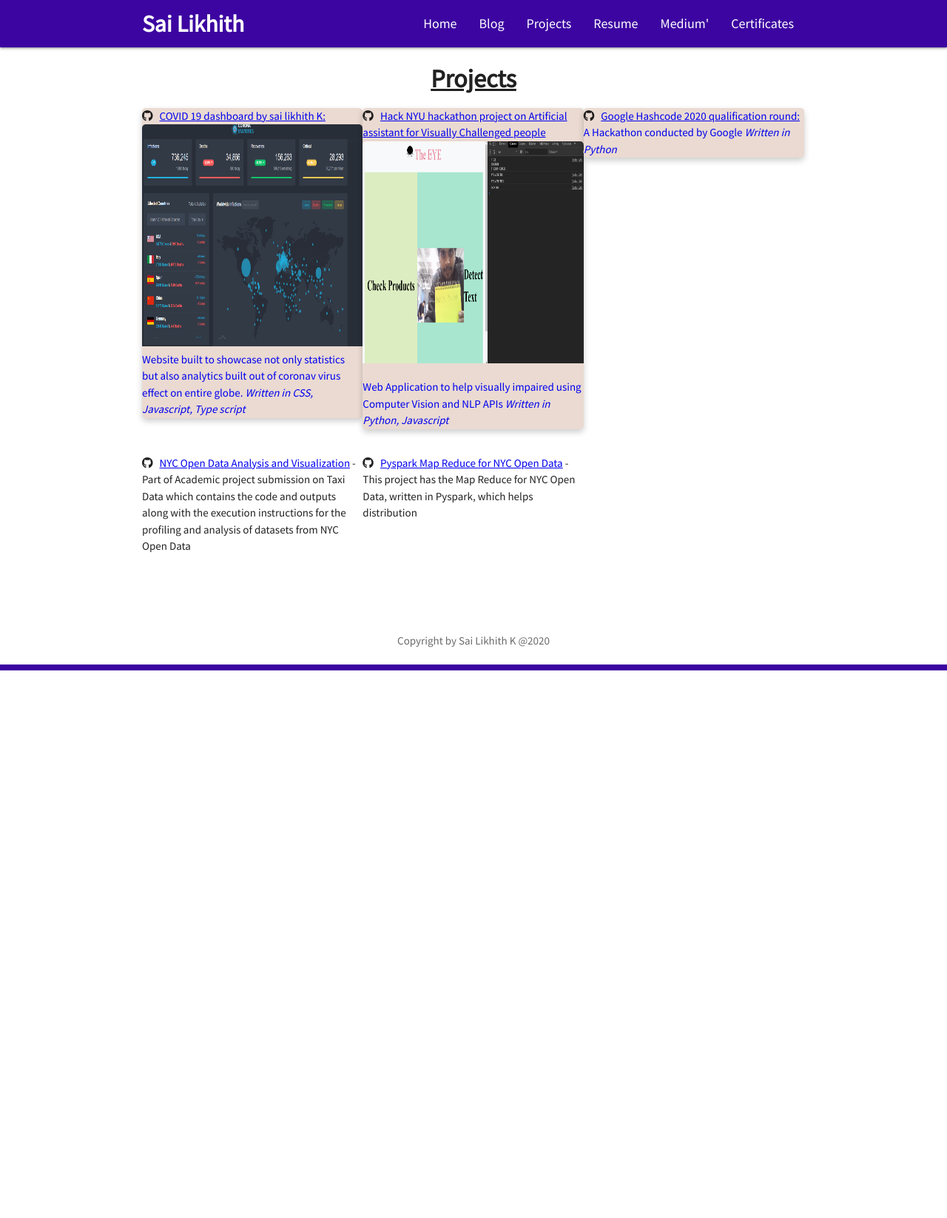
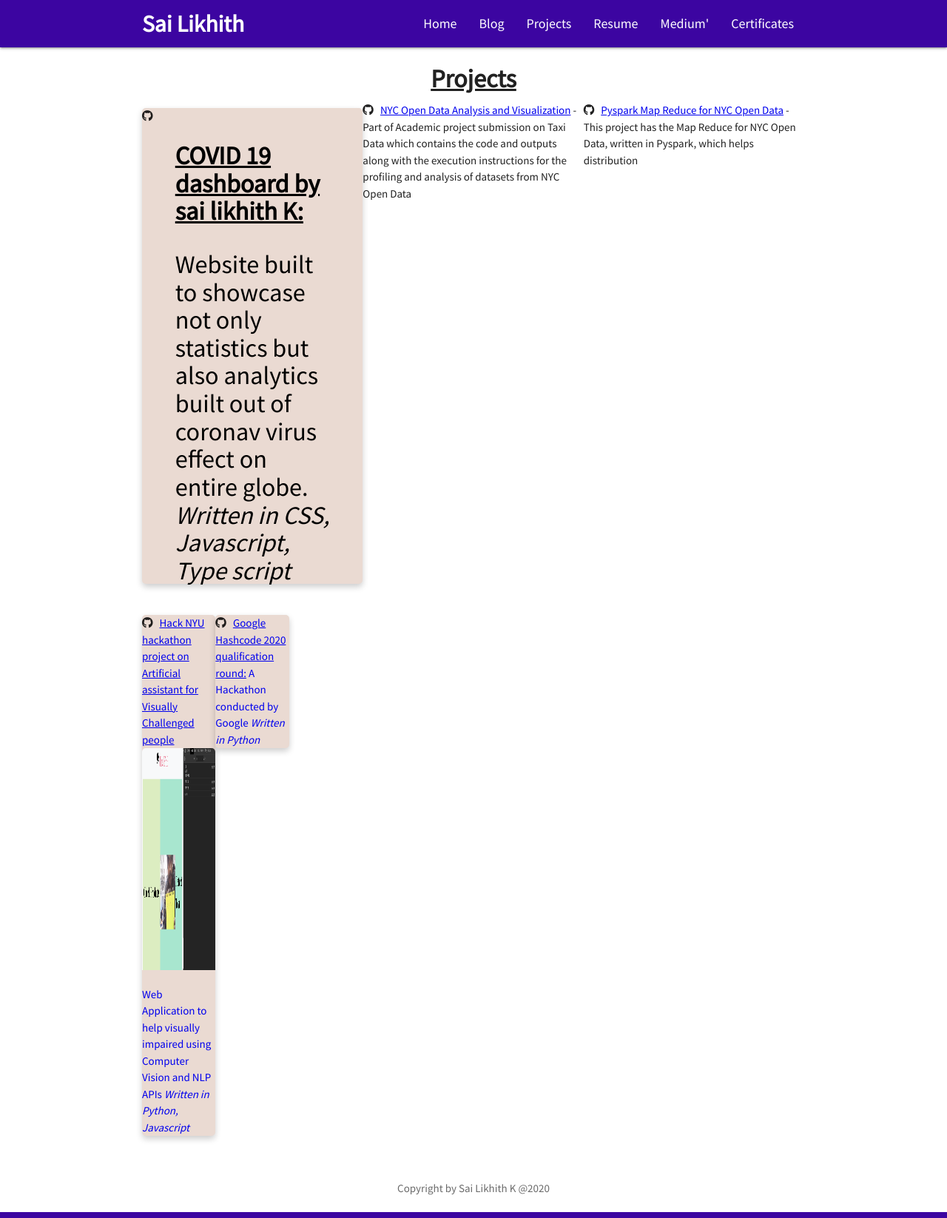
Before and after one commit to SaiLikhith7/Mywebsite, a Jekyll site: the page built from projects.html, in a window 1280 px wide. Shown: the whole page at 74% size. Built offline with Jekyll 4.4.1, drawn with Linux system fonts in a browser that asks for light colours; nearby versions of some CDN libraries; before the commit the page ends 906 px from its top, so only the background shows below that.

Commit message:
Update projects.html

```diff
--- a/_includes/projects.html
+++ b/_includes/projects.html
@@ -17,11 +17,11 @@
           <div class="card">
           <i class="fab fa-github"></i>&nbsp;&nbsp;
           <strong>
-            <a href="https://github.com/SaiLikhith7/covid19-by-sailikhithk"><u>COVID 19 dashboard by sai likhith K:</u>
-            <img src="./img/covid19.png" alt="Avatar" style="width:100%;height:300px;"></a>
-            <a href="https://github.com/SaiLikhith7/covid19-by-sailikhithk" target="_self">
-          Website built to showcase not only statistics but also analytics built out of coronav virus effect on entire globe. <i>Written in CSS, Javascript, Type script </i>
-        </a>
+            <a img src="./img/covid19.png" alt="Avatar" style="width:100%;height:300px;"></a>
+            <div class="container">
+              <h4><a href="https://github.com/SaiLikhith7/covid19-by-sailikhithk"><b><u>COVID 19 dashboard by sai likhith K:</u></b>
+                <p> Website built to showcase not only statistics but also analytics built out of coronav virus effect on entire globe. <i>Written in CSS, Javascript, Type script </i></p>
+                </a></h4>
         </strong>
         </div>
     </div>
```
